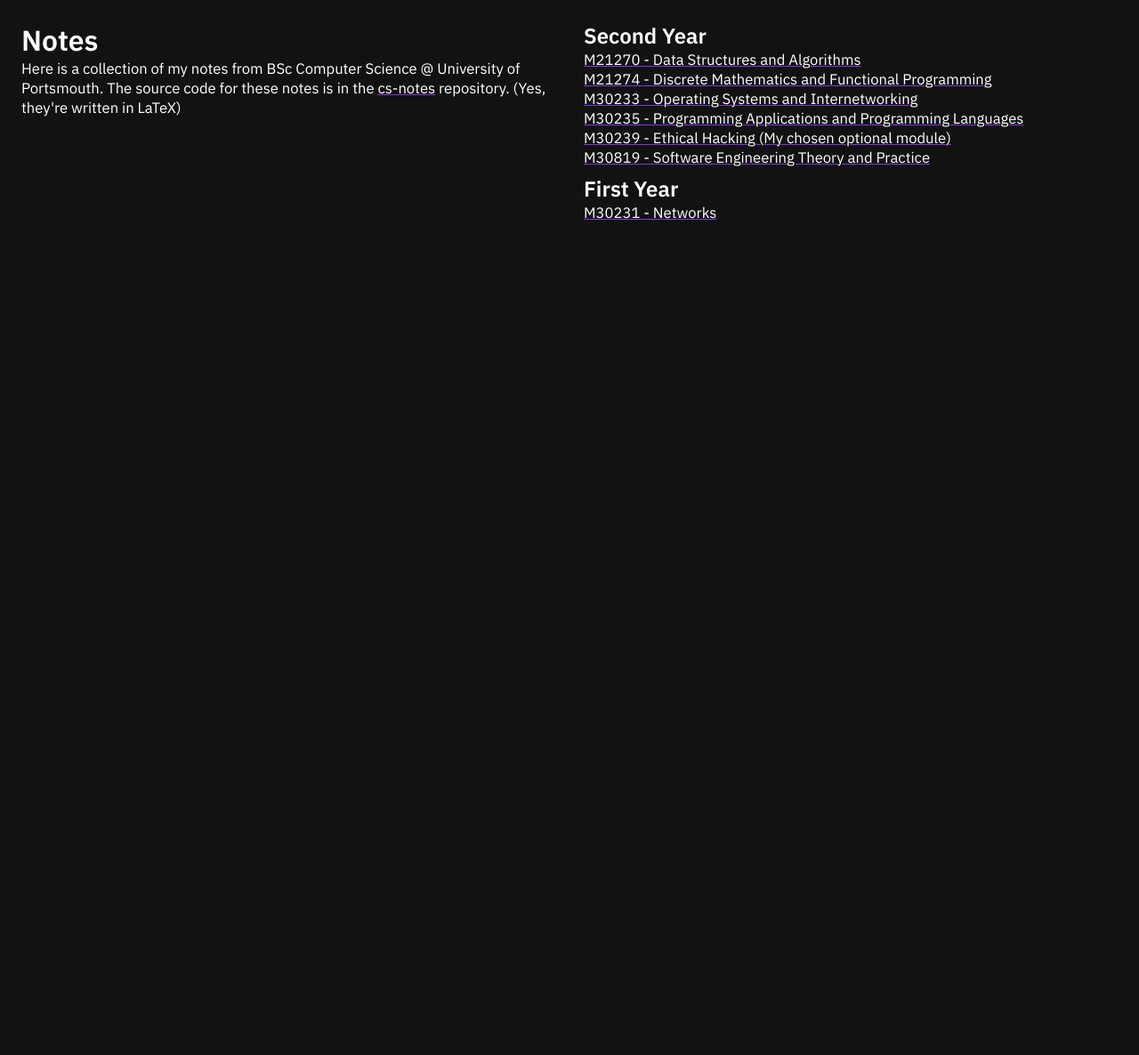
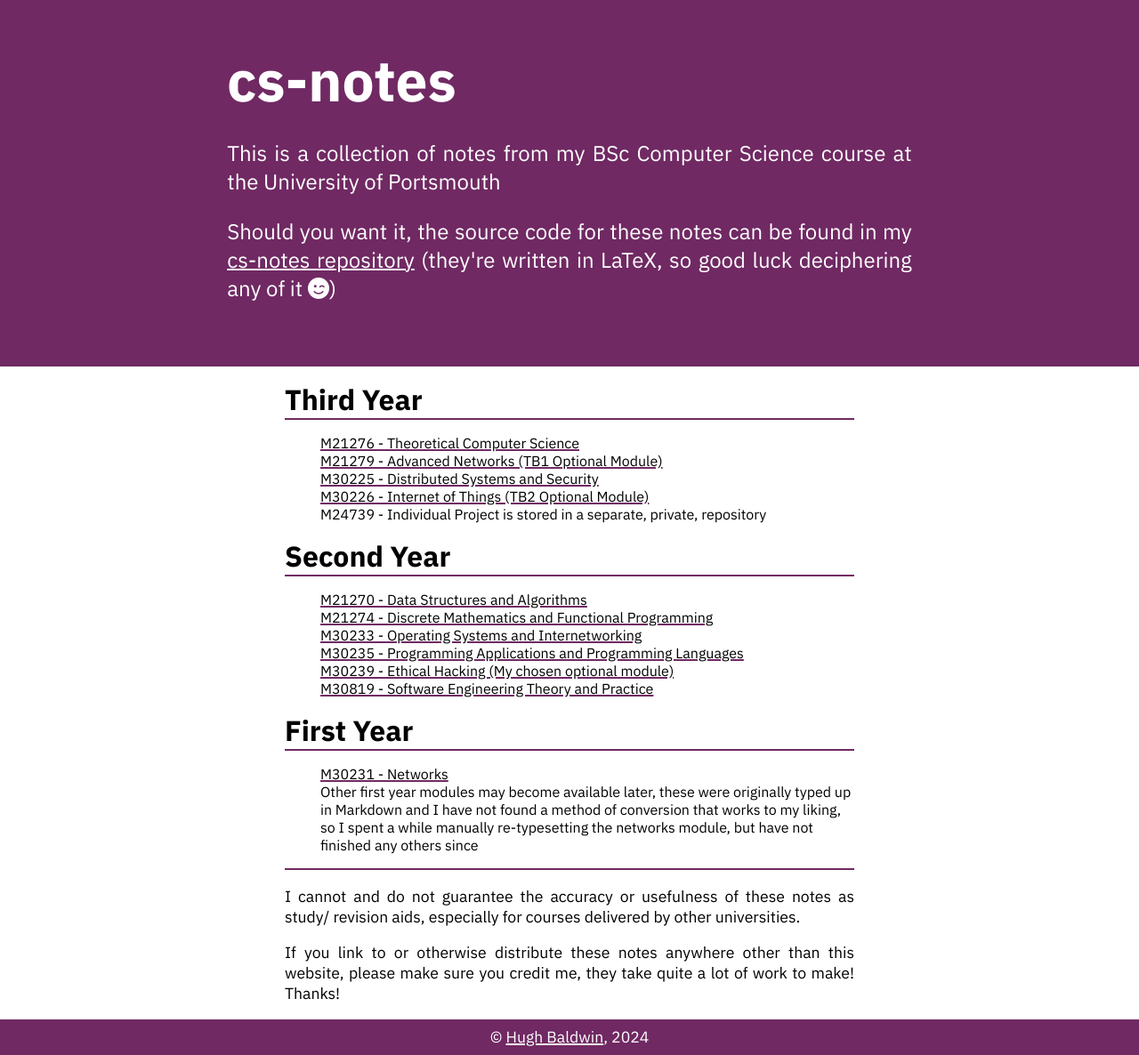
Before and after one commit to HughTB/cs-notes, a plain HTML site: page index.html in a window 1280 px wide. Shown: the whole page at 89% size. Before the commit the page ends 800 px from the top, so only its background shows below. Drawn offline with Linux system fonts and the light colour scheme.

Commit message:
add third year modules; change accent colour; update website to use new template; recompile all modules

```diff
--- a/index.css
+++ /dev/null
@@ -1,73 +0,0 @@
-@import url('https://fonts.googleapis.com/css2?family=IBM+Plex+Mono:ital,wght@0,400;0,700;1,400;1,700&family=IBM+Plex+Sans:ital,wght@0,300;0,400;0,600;1,300;1,400;1,600&display=swap');
-
-body {
-    --accent-colour: #8635E3;
-
-    background-color: #121212;
-    color: #FFFFFF;
-    font-family: 'IBM Plex Sans', sans-serif;
-}
-
-#grid-container {
-    display: grid;
-}
-
-#grid-container section {
-    padding: 1em;
-}
-
-h1 {
-    margin: 0;
-    padding: 0;
-    font-size: max(32px, calc(var(--base-font-size) * 1.6));
-}
-
-h2 {
-    margin: 0;
-    padding: 0;
-    font-size: max(24px, calc(var(--base-font-size) * 1.25));
-}
-
-p {
-    margin: 0em 0em 0.5em;
-    padding: 0;
-    font-size: max(16px, var(--base-font-size));
-}
-
-.superscript {
-    font-size: 0.5em;
-    vertical-align: super;
-}
-
-a {
-    color: #FFFFFF;
-    text-decoration: underline;
-    text-decoration-thickness: 0.075em;
-    text-decoration-color: var(--accent-colour);
-}
-
-code {
-    color: #FFFFFF;
-    font-family: 'IBM Plex Mono', monospace;
-    background-color: #FFFFFF16;
-}
-
-@media (orientation: landscape) {
-    body {
-        --base-font-size: 1.3vw;
-    }
-
-    #grid-container {
-        grid-template-columns: 1fr 1fr;
-    }
-}
-
-@media (orientation: portrait) {
-    body {
-        --base-font-size: 5vw;
-    }
-
-    #grid-container {
-        grid-template-columns: 1fr;
-    }
-}
--- a/index.html
+++ b/index.html
@@ -1,39 +1,69 @@
 <!DOCTYPE html>
 <head>
-    <title>Notes - HughTB / Hugh Baldwin</title>
-    <link rel="stylesheet" href="index.css">
+  <title>HughTB - cs-notes</title>
+
+  <style>
+    html {
+      --accent: #702963;
+      --on-accent: #FFFFFF;
+    }
+  </style>
+
+  <link rel="stylesheet" href="/main.css">
+  <script src="https://kit.fontawesome.com/bb487193c2.js" crossorigin="anonymous"></script>
 </head>
 
 <body>
-<div id="grid-container">
-<section id="about">
-    <h1>Notes</h1>
-    <p>
-        Here is a collection of my notes from BSc Computer Science @ University of Portsmouth. The source code for
-         these notes is in the <a href="https://github.com/HughTB/cs-notes">cs-notes</a> repository. (Yes, they're
-         written in LaTeX)
-    </p>
-</section>
+  <div id="main">
+    <section class="top-pane center">
+      <div class="max-65">
+        <h1>cs-notes</h1>
 
-<section id="projects">
-    <div>
-        <h2>Second Year</h2>
-        <p>
-            <a href="2nd-year/m21270-dsalg/m21270.pdf">M21270 - Data Structures and Algorithms</a><br>
-            <a href="2nd-year/m21274-dmafp/m21274.pdf">M21274 - Discrete Mathematics and Functional Programming</a><br>
-            <a href="2nd-year/m30233-osint/m30233.pdf">M30233 - Operating Systems and Internetworking</a><br>
-            <a href="2nd-year/m30235-paapl/m30235.pdf">M30235 - Programming Applications and Programming Languages</a><br>
-            <a href="2nd-year/m30239-ehack/m30239.pdf">M30239 - Ethical Hacking (My chosen optional module)</a><br>
-            <a href="2nd-year/m30819-setap/m30819.pdf">M30819 - Software Engineering Theory and Practice</a><br>
-        </p>
-    </div>
+        <p>This is a collection of notes from my BSc Computer Science course at the University of Portsmouth</p>
+        <p>Should you want it, the source code for these notes can be found in my <a href="https://github.com/HughTB/cs-notes">cs-notes repository</a> (they're written in LaTeX, so good luck deciphering any of it <i class="fa-solid fa-face-smile-wink"></i>)</p>
+      </div>
+    </section>
 
-    <div>
-        <h2>First Year</h2>
-        <p>
-            <a href="1st-year/m30231-netwk/m30231.pdf">M30231 - Networks</a><br>
-        </p>
-    </div>
-</section>
-</div>
+    <section class="max-50">
+      <div class="project">
+        <h1>Third Year</h1>
+        <ul>
+          <li><a href="3rd-year/m21276-theoc/m21276.pdf">M21276 - Theoretical Computer Science</a></li>
+          <li><a href="3rd-year/m21279-adnet/m21279.pdf">M21279 - Advanced Networks (TB1 Optional Module)</a></li>
+          <li><a href="3rd-year/m30225-disas/m30225.pdf">M30225 - Distributed Systems and Security</a></li>
+          <li><a href="3rd-year/m30226-intot/m30226.pdf">M30226 - Internet of Things (TB2 Optional Module)</a></li>
+          <li>M24739 - Individual Project is stored in a separate, private, repository</li>
+        </ul>
+      </div>
+
+      <div class="project">
+        <h1>Second Year</h1>
+        <ul>
+          <li><a href="2nd-year/m21270-dsalg/m21270.pdf">M21270 - Data Structures and Algorithms</a></li>
+          <li><a href="2nd-year/m21274-dmafp/m21274.pdf">M21274 - Discrete Mathematics and Functional Programming</a></li>
+          <li><a href="2nd-year/m30233-osint/m30233.pdf">M30233 - Operating Systems and Internetworking</a></li>
+          <li><a href="2nd-year/m30235-paapl/m30235.pdf">M30235 - Programming Applications and Programming Languages</a></li>
+          <li><a href="2nd-year/m30239-ehack/m30239.pdf">M30239 - Ethical Hacking (My chosen optional module)</a></li>
+          <li><a href="2nd-year/m30819-setap/m30819.pdf">M30819 - Software Engineering Theory and Practice</a></li>
+        </ul>
+      </div>
+
+      <div class="project">
+        <h1>First Year</h1>
+        <ul>
+          <li><a href="1st-year/m30231-netwk/m30231.pdf">M30231 - Networks</a></li>
+          <li>Other first year modules may become available later, these were originally typed up in Markdown and I have not found a method of conversion that works to my liking, so I spent a while manually re-typesetting the networks module, but have not finished any others since</li>
+        </ul>
+      </div>
+
+      <div class="last">
+        <p>I cannot and do not guarantee the accuracy or usefulness of these notes as study/ revision aids, especially for courses delivered by other universities.</p>
+        <p>If you link to or otherwise distribute these notes anywhere other than this website, please make sure you credit me, they take quite a lot of work to make! Thanks!</p>
+      </div>
+    </section>
+  </div>
+
+  <footer class="center">
+    <p>&copy; <a href="https://hughtb.uk">Hugh Baldwin</a>, 2024
+  <footer>
 </body>
--- /dev/null
+++ b/main.css
@@ -0,0 +1,142 @@
+/* The delightful font import: */
+@import url('https://fonts.googleapis.com/css2?family=IBM+Plex+Mono:ital,wght@0,100;0,200;0,300;0,400;0,500;0,600;0,700;1,100;1,200;1,300;1,400;1,500;1,600;1,700&family=IBM+Plex+Sans:ital,wght@0,100;0,200;0,300;0,400;0,500;0,600;0,700;1,100;1,200;1,300;1,400;1,500;1,600;1,700&family=IBM+Plex+Serif:ital,wght@0,100;0,200;0,300;0,400;0,500;0,600;0,700;1,100;1,200;1,300;1,400;1,500;1,600;1,700&display=swap');
+
+html {
+  --bg-light: #FFFFFF;
+  --bg-dark: #121212;
+  --fg-light: #000000;
+  --fg-dark: #FFFFFF;
+}
+
+@media (prefers-color-scheme: light) {
+  html {
+    --foreground: var(--fb-light);
+    --background: var(--bg-light);
+  }
+}
+
+@media (prefers-color-scheme: dark) {
+  html {
+    --foreground: var(--fg-dark);
+    --background: var(--bg-dark);
+  }
+}
+
+@media (orientation: landscape) {
+  .max-65 {
+    max-width: 65%;
+    padding: 0 17.5%;
+  }
+
+  .max-50 {
+    max-width: 50%;
+    padding: 0 25%;
+  }
+}
+
+@media (orientation: portrait) {
+  .max-65, .max-50 {
+    padding: 0 2%;
+  }
+}
+
+.center {
+  display: flex;
+  justify-content: center;
+  align-items: center;
+}
+
+body {
+  color: var(--foreground);
+  background-color: var(--background);
+
+  padding: 0;
+  margin: 0;
+
+  font-family: 'IBM Plex Sans', sans-serif;
+}
+
+#main {
+  min-height: calc(100vh - 2.5rem);
+}
+
+footer {
+  color: var(--on-accent);
+  background-color: var(--accent);
+
+  padding: 0;
+  margin: 0;
+  height: 2.5rem;
+}
+
+footer p {
+  margin: 0.5rem;
+}
+
+.top-pane {
+  color: var(--on-accent);
+  background-color: var(--accent);
+
+  padding: 3rem;
+  margin: 0;
+}
+
+.top-pane h1 {
+  font-size: 4rem;
+  margin: 0;
+}
+
+.top-pane p {
+  font-size: 1.5rem;
+}
+
+.top-pane a, footer a {
+  color: var(--on-accent);
+  text-align: center;
+  text-decoration-color: var(--on-accent);
+}
+
+.socials {
+  display: grid;
+  grid-template-columns: repeat(4, 1fr);
+  font-size: 1.3rem;
+}
+
+.socials a i {
+  padding: 0 0.25em 0 0;
+}
+
+.project h1 {
+  border-bottom: 0.15rem solid var(--accent);
+}
+
+.project h1 a {
+  text-decoration: underline;
+  text-decoration-color: var(--foreground);
+  text-decoration-thickness: 0.025em;
+}
+
+.last {
+  border-top: 0.15rem solid var(--accent);
+}
+
+h1 {
+  margin: 0.5em 0 0.25em;
+  font-size: 2rem;
+}
+
+p {
+  text-align: justify;
+  font-size: 1.1rem;
+}
+
+a {
+  color: var(--foreground);
+  text-decoration: underline;
+  text-decoration-color: var(--accent);
+  text-decoration-thickness: 0.1em;
+}
+
+li {
+  list-style-type: none;
+}
```
Also changed, not shown: 17 other files.
